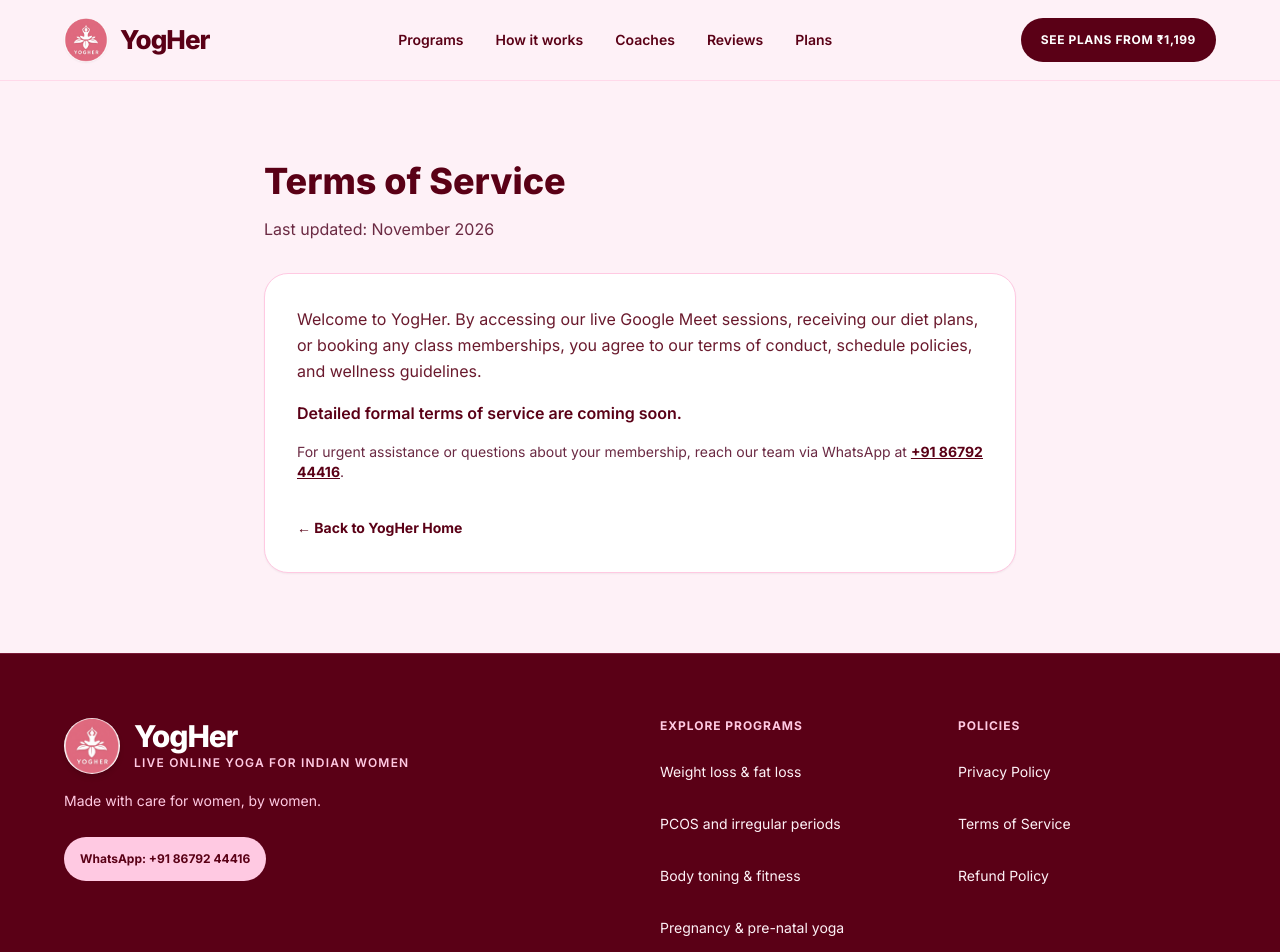
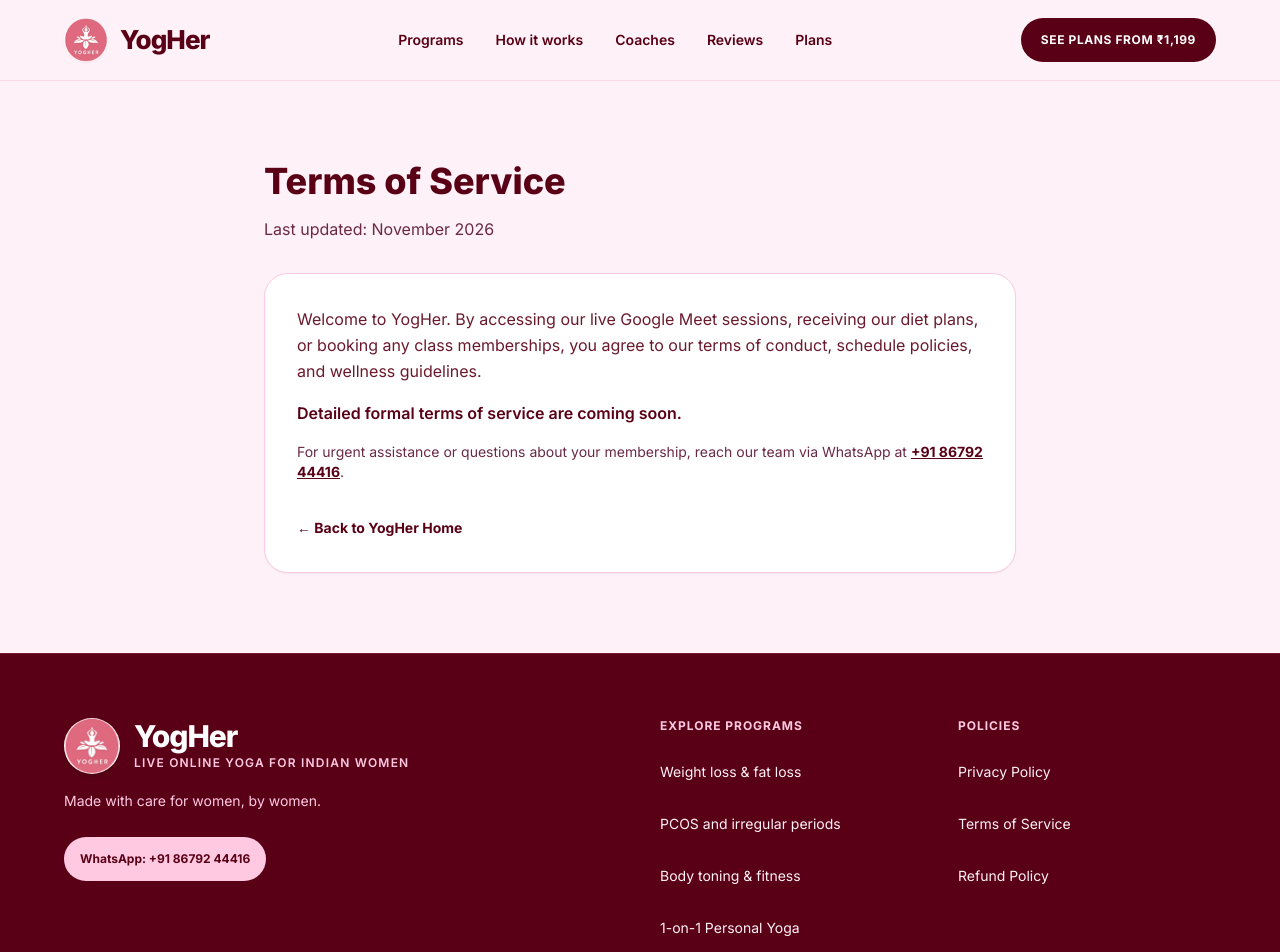
Before and after one commit to team288t373/Yogher, a Next.js app: page /terms in a window 1280 px wide. Shown: the top 952 px of the page. Built offline with nearby package versions, Linux system fonts and the light colour scheme; no server answers.

Commit message:
Replace pregnancy & pre-natal yoga with 1-on-1 Personal Yoga in footer

```diff
--- a/components/Footer.tsx
+++ b/components/Footer.tsx
@@ -74,8 +74,8 @@ export default function Footer({ brand }: FooterProps) {
                     </Link>
                   </li>
                   <li>
-                    <Link href="#programs" className="text-softpink hover:text-white transition-colors min-h-[44px] flex items-center">
-                      Pregnancy & pre-natal yoga
+                    <Link href="#plans" className="text-softpink hover:text-white transition-colors min-h-[44px] flex items-center">
+                      1-on-1 Personal Yoga
                     </Link>
                   </li>
                 </>
```
